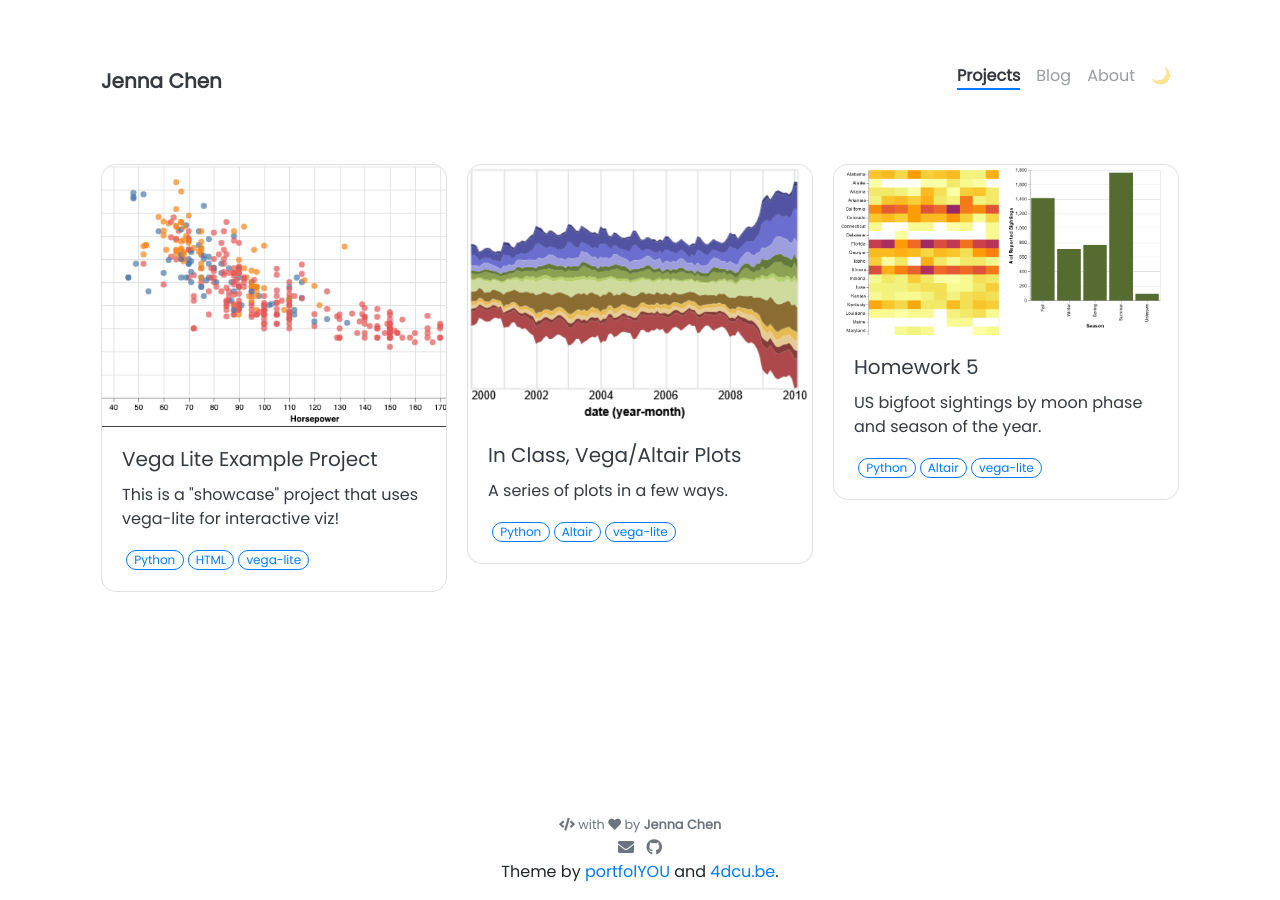
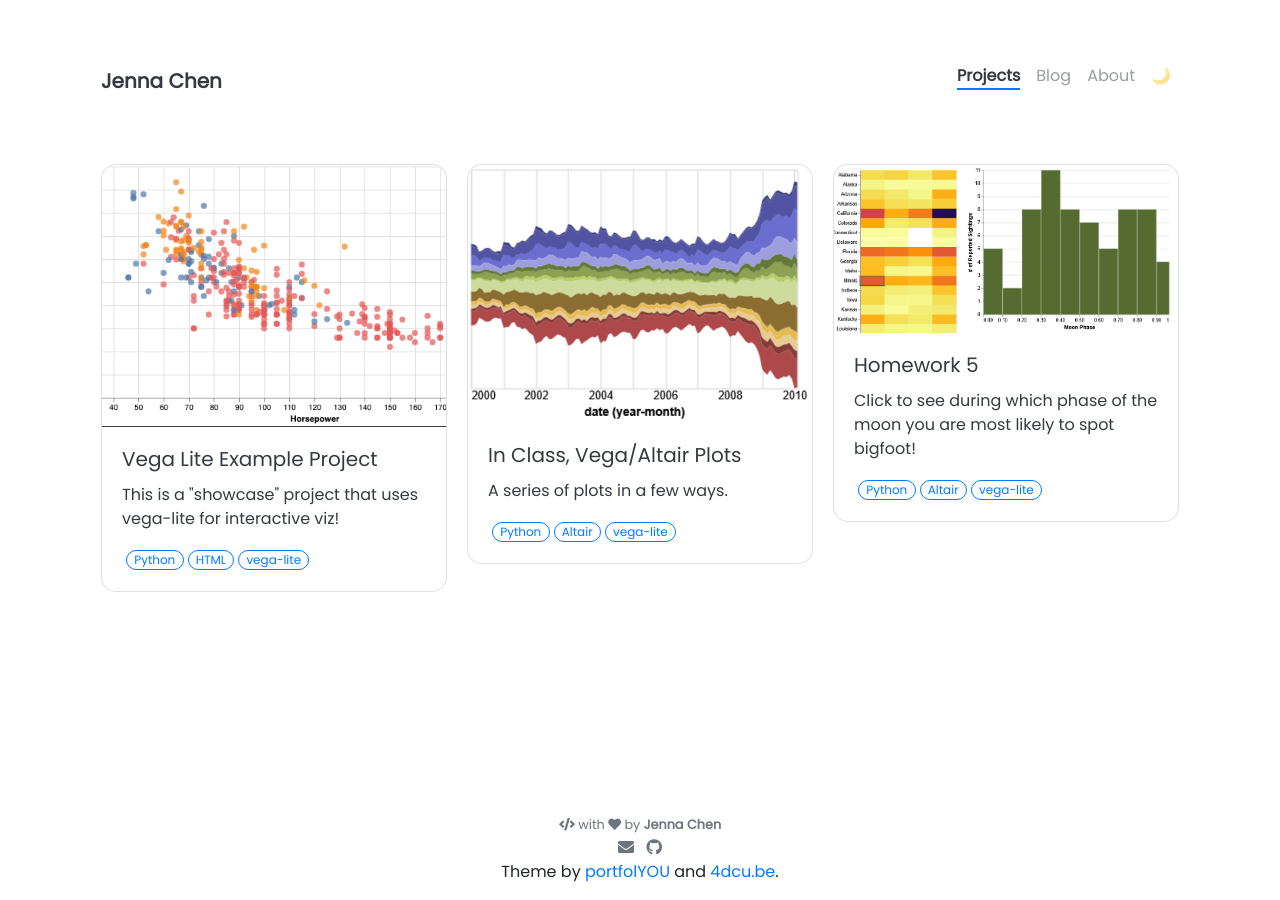
Before and after one commit to Jennajc2/Jennajc2.github.io, a Jekyll site: the page built from pages/projects.html, in a window 1280 px wide. Built offline with Jekyll 4.4.1, drawn with Linux system fonts in a browser that asks for light colours; nearby versions of some CDN libraries.

Commit message:
homework 5 revise

```diff
--- a/_projects/3_Homework5.md
+++ b/_projects/3_Homework5.md
@@ -2,7 +2,7 @@
 name: Homework 5
 tools: [Python, Altair, vega-lite]
 image: assets/pngs/bigfoot.png
-description: US bigfoot sightings by moon phase and season of the year.
+description: Click to see during which phase of the moon you are most likely to spot bigfoot!
 custom_js:
   - vega.min
   - vega-lite.min
@@ -10,14 +10,23 @@
   - justcharts
 ---
 
-The following plot was generated by using the full dataframe:
+### Bigfoot Sightings By State, Season, and Phase of the Moon
 <vegachart schema-url="{{ site.baseurl }}/assets/json/altair_bigfoot.json" style="width: 100%"></vegachart>
+
+### Heat Map Write-Up
+This heat map visualizes the number of bigfoot sightings reported in each US state, excluding Hawaii, grouped by the season of the year. I encoded the four seasons on the x-axis, reordering them chronologically. I encoded states on the y-axis. The heat map is colored by the number of sightings in each state during each season. Given that white was the default for no reported sightings, I decided to reverse the inferno color scheme to maintain consistency of lighter colors being associated with fewer sightings. I decided to exclude NaN data and data for which the season was "Unknown".
+
+### Bar Plot Write-Up
+This bar plot visualizes the number of bigfoot sightings reported during different phases of the moon. I encoded moon phases on the x-axis, with 0.00 representing a new moon and 1.00 representing a full moon. The moon phases are grouped in bins for practicality. I encoded the number of reported sightings on the y-axis. I decided to color the bars with a color that wasn't already included in the heat map in order to avoid confusion over what the colors represent. There were no relevant data transformations beyond excluding NaNs from the moon phase data.
+
+### Interactivity
+I decided to link the heat map to the bar plot by allowing the user to click any rectangle on the heat map, corresponding to a US state and season of interest. Based on the user's selection, the bar plot groups the number of sightings within that state and during that season according to the phases of the moon. In this way, the user can select the state and season they are in and consequently determine the phase of the moon during which they could have the highest probability of sighting bigfoot. The selected box is outlined in the same green as the bar plot as a way to visually link the two charts. Unfortunately, not all rectangles have moon phase data.
 
 
 <div class="left">
-{% include elements/button.html link="https://github.com/vega/vega/blob/main/docs/data/cars.json" text="The Data" %}
+{% include elements/button.html link="https://raw.githubusercontent.com/UIUC-iSchool-DataViz/is445_data/main/bfro_reports_fall2022.csv" text="The Data" %}
 </div>
 
 <div class="right">
-{% include elements/button.html link="https://github.com/jnaiman/online_cv_public/blob/main/python_notebooks/test_generate_plots.ipynb" text="The Analysis" %}
+{% include elements/button.html link="https://github.com/Jennajc2/Jennajc2.github.io/blob/main/python_notebooks/Homework5.ipynb" text="The Analysis" %}
 </div>
```
Also changed, not shown: assets/pngs/bigfoot.png, 4 other files.
